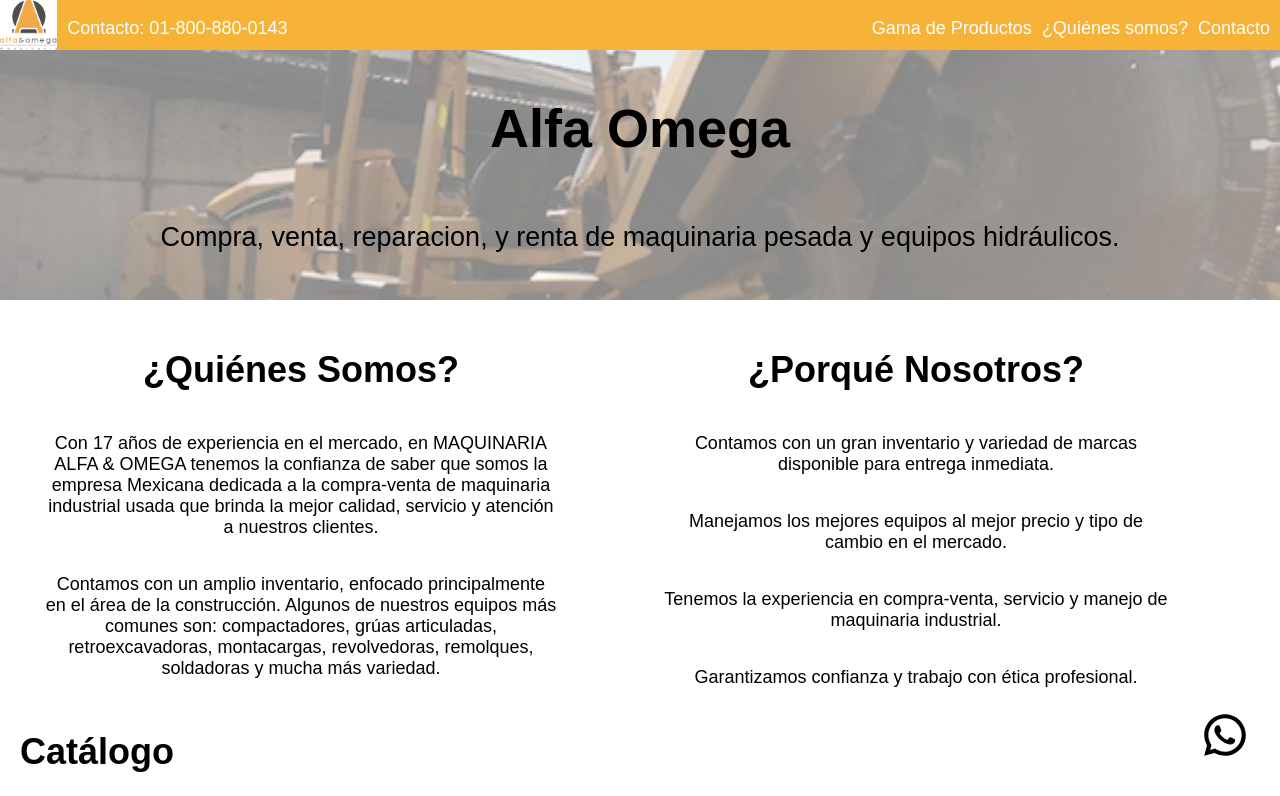
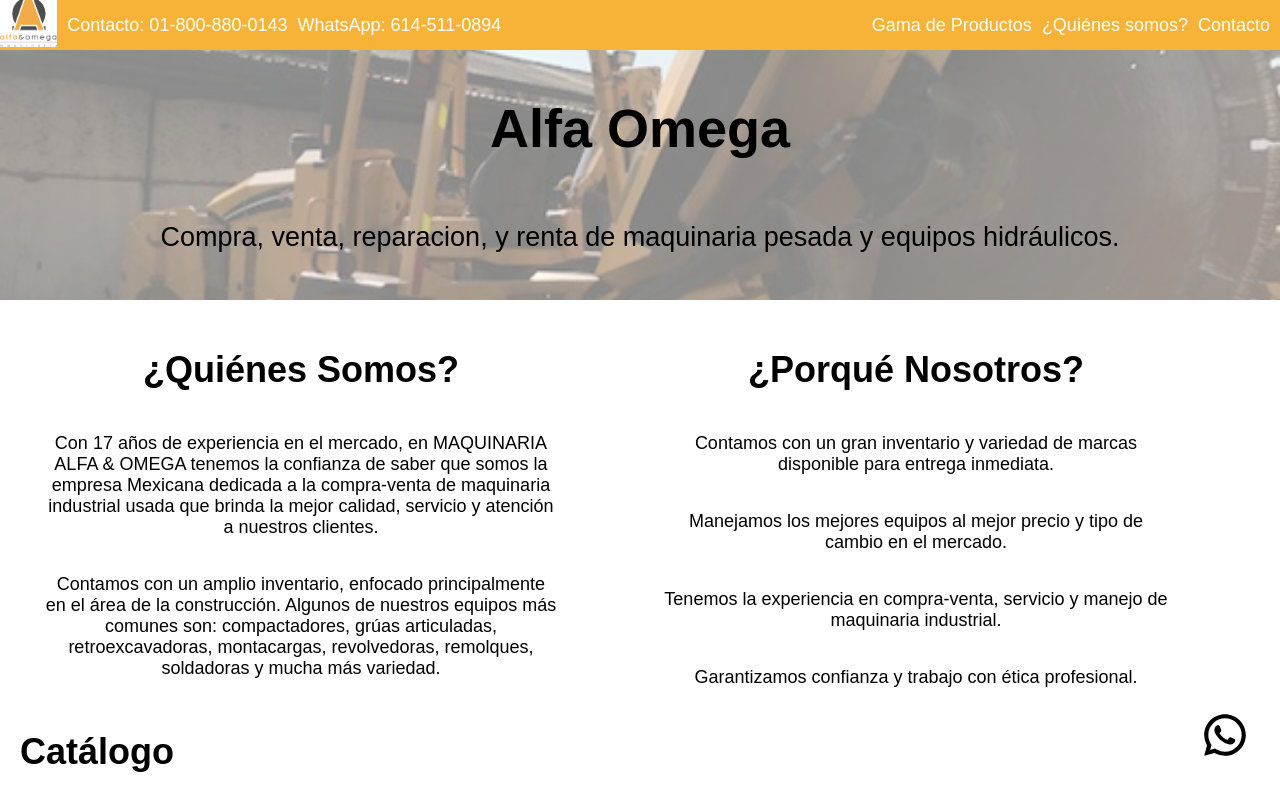
Before and after one commit to JesusWisord/alfaomega, a Next.js app: page / in a window 1280 px wide. Shown: the top 796 px of the page. Built offline with nearby package versions, Linux system fonts and the light colour scheme.

Commit message:
[ADD] Second number in header

```diff
--- a/components/Header.jsx
+++ b/components/Header.jsx
@@ -13,6 +13,7 @@
           className={styles.logo}
         />
         <p>Contacto: 01-800-880-0143</p>
+        <p className={styles.hideInMobile}>WhatsApp: 614-511-0894</p>
       </div>
       <div className={styles.header__left}>
         <FiMenu className={styles.icon} onClick={() => setMenu(!menu)} />
--- a/components/styles/Header.module.css
+++ b/components/styles/Header.module.css
@@ -4,6 +4,11 @@
   background-color: var(--first-brand-color);
   display: flex;
   justify-content: space-between;
+  align-items: center;
+}
+
+.hideInMobile{
+  display: none
 }
 
 .header_right{
@@ -26,9 +31,7 @@
 
 .icon{
   height: 50px;
-  position: absolute;
   font-size: 35px;
-  right: 10px;
 }
 
 .menu{
@@ -78,4 +81,8 @@
   .icon{
     display: none;
   }
+
+  .hideInMobile{
+    display: inline;
+  }
 }
```
